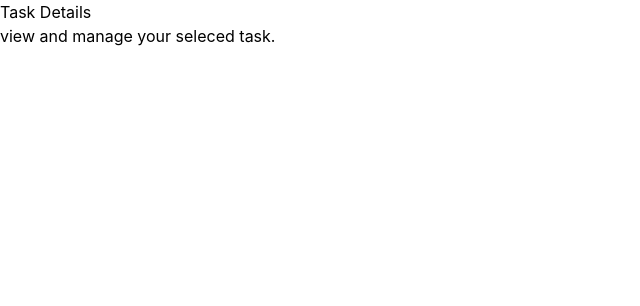
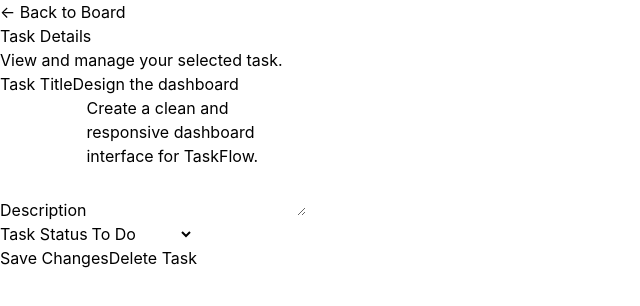
Before and after one commit to marquise-ange/taskflow-kanban, a React (Vite) app: page /task/1 in a window 1280 px wide. Shown: the top 306 px of the page, without its empty margins (0-640 px from the left). Built offline with nearby package versions, Linux system fonts and the light colour scheme.

Commit message:
implement task details editing and deletion

```diff
--- a/src/components/TaskCard.jsx
+++ b/src/components/TaskCard.jsx
@@ -1,23 +1,30 @@
+
+import { Link } from "react-router-dom";
+
 function TaskCard({ task, onDelete }) {
   return (
     <article className="task-card">
-
       <div className="task-card-header">
         <h3>{task.title}</h3>
 
-        <span className={`priority-badge priority-${task.priority.toLowerCase()}`}>
+        <span
+          className={`priority-badge priority-${task.priority.toLowerCase()}`}
+        >
           {task.priority}
         </span>
       </div>
 
-      <p className="task-description">
-        {task.description}
-      </p>
+      <p className="task-description">{task.description}</p>
 
       <div className="task-card-footer">
         <span className="task-date">
           Created: {task.createdAt}
         </span>
+
+        <div className="task-actions">
+          <Link to={`/task/${task.id}`} className="view-task-button">
+            View Details
+          </Link>
 
           {onDelete && (
             <button
@@ -29,7 +36,7 @@ function TaskCard({ task, onDelete }) {
             </button>
           )}
         </div>
-
+      </div>
     </article>
   );
 }
--- a/src/pages/TaskDetailPage.jsx
+++ b/src/pages/TaskDetailPage.jsx
@@ -1,8 +1,114 @@
-function TaskDetailPage() {
+
+import { useEffect, useState } from "react";
+import { Link, useNavigate, useParams } from "react-router-dom";
+
+function TaskDetailPage({ tasks, onUpdate, onDelete }) {
+    const { id } = useParams();
+    const navigate = useNavigate();
+
+    const task = tasks.find((item) => item.id === id);
+
+    const [title, setTitle] = useState("");
+    const [description, setDescription] = useState("");
+    const [status, setStatus] = useState("todo");
+
+    useEffect(() => {
+        if (task) {
+            setTitle(task.title);
+            setDescription(task.description);
+            setStatus(task.status);
+        }
+    }, [task]);
+
+    if (!task) {
+        return (
+            <main className="task-detail-page">
+                <h1>Task Not Found</h1>
+                <p>The task you are looking for does not exist.</p>
+                <Link to="/">Back to Board</Link>
+            </main>
+        );
+    }
+
+    const handleSubmit = (event) => {
+        event.preventDefault();
+
+        onUpdate(task.id, {
+            title: title.trim(),
+            description: description.trim(),
+            status,
+        });
+
+        alert("Task updated successfully!");
+    };
+
+    const handleDelete = () => {
+        const confirmDelete = window.confirm(
+            "Are you sure you want to delete this task?"
+        );
+
+        if (confirmDelete) {
+            onDelete(task.id);
+            navigate("/");
+        }
+    };
+
     return (
-        <main>
-            <h1>Task Details</h1>
-            <p>view and manage your seleced task.</p>
+        <main className="task-detail-page">
+            <Link to="/">← Back to Board</Link>
+
+            <header>
+                <h1>Task Details</h1>
+                <p>View and manage your selected task.</p>
+            </header>
+
+            <form onSubmit={handleSubmit} className="task-detail-form">
+                <div className="form-group">
+                    <label htmlFor="title">Task Title</label>
+                    <input
+                        id="title"
+                        type="text"
+                        value={title}
+                        onChange={(event) => setTitle(event.target.value)}
+                        required
+                    />
+                </div>
+
+                <div className="form-group">
+                    <label htmlFor="description">Description</label>
+                    <textarea
+                        id="description"
+                        value={description}
+                        onChange={(event) => setDescription(event.target.value)}
+                        rows="5"
+                        required
+                    />
+                </div>
+
+                <div className="form-group">
+                    <label htmlFor="status">Task Status</label>
+                    <select
+                        id="status"
+                        value={status}
+                        onChange={(event) => setStatus(event.target.value)}
+                    >
+                        <option value="todo">To Do</option>
+                        <option value="in-progress">In Progress</option>
+                        <option value="done">Done</option>
+                    </select>
+                </div>
+
+                <div className="form-actions">
+                    <button type="submit">Save Changes</button>
+
+                    <button
+                        type="button"
+                        onClick={handleDelete}
+                    >
+                        Delete Task
+                    </button>
+                </div>
+            </form>
         </main>
     );
 }
```
Lines whose indentation alone changed are shown as unchanged.
